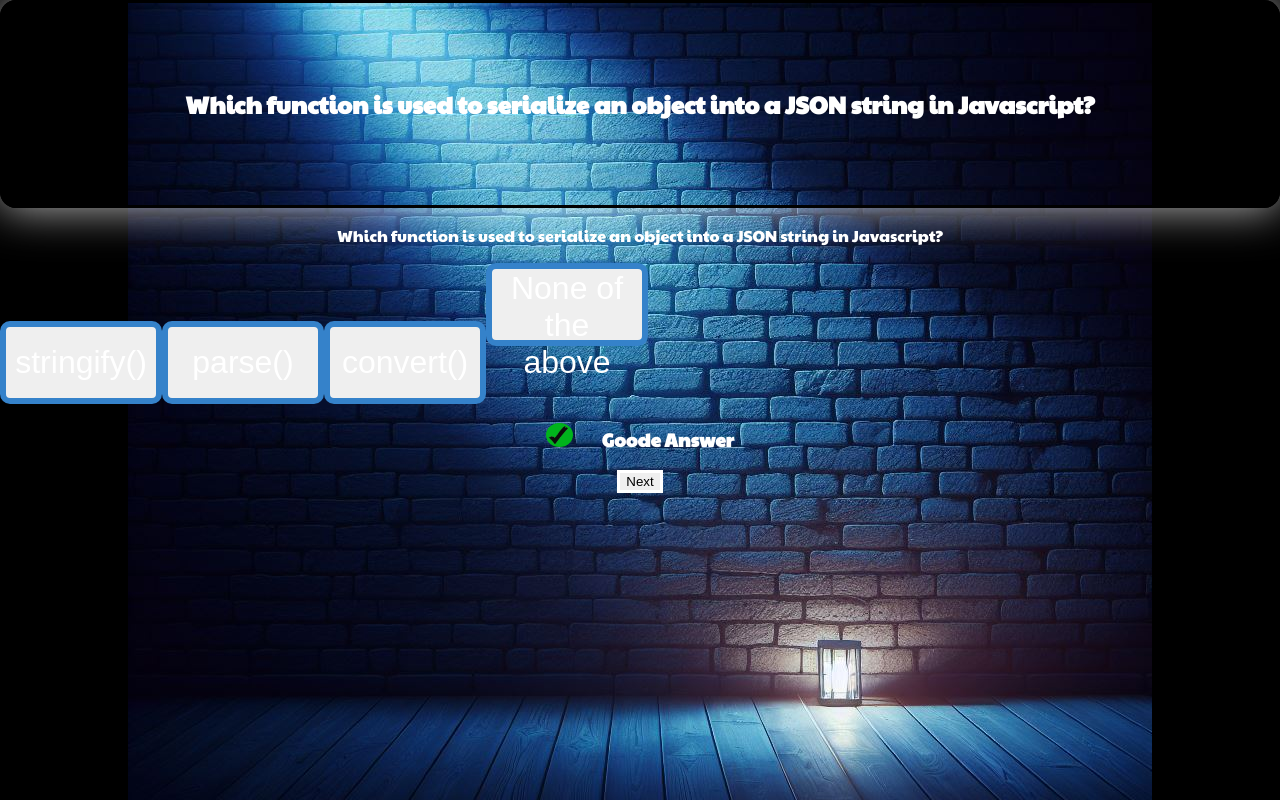
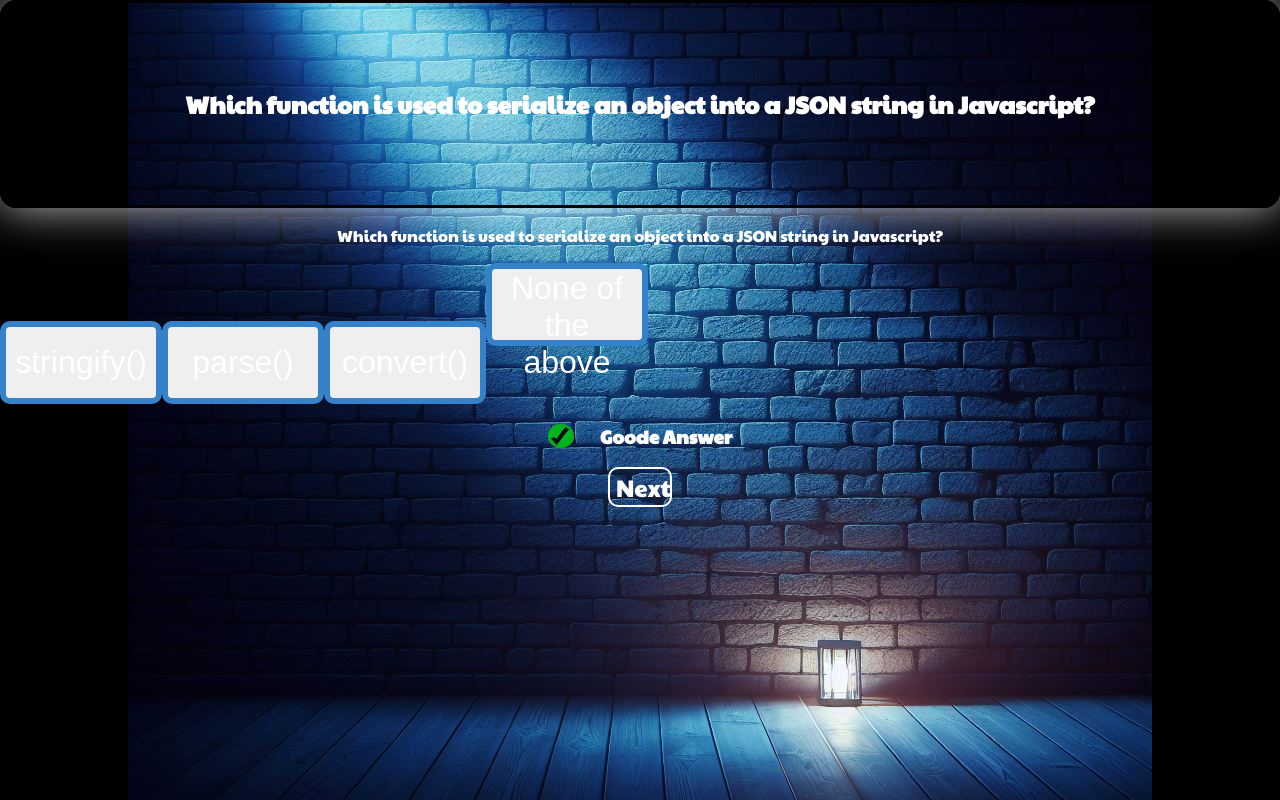
Before and after one commit to kna1703/quiz_react, a React (Vite) app: page / in a window 1280 px wide. Both pictures are taken after a click on the button "stringify()". Built offline with nearby package versions, Linux system fonts and the light colour scheme.

Commit message:
Result CSS

```diff
--- a/src/components/Result/Result.css
+++ b/src/components/Result/Result.css
@@ -2,6 +2,10 @@
   display: flex;
   justify-content: center;
   flex-direction: column;
+  align-items: center;
+}
+.GoodFalse {
+  display: flex;
   align-items: center;
 }
 .none {
@@ -22,5 +26,12 @@
   margin-right: 2vw;
 }
 .Next {
-  border: #ffff solid;
+  border: #ffff solid 2px;
+  background-color: transparent;
+  border-radius: 10px;
+  color: white;
+  width: 5vw;
+  height: 5vh;
+  font-size: 1.5rem;
+  font-family: PaytoneOne-Regular;
 }
--- a/src/components/Result/Result.jsx
+++ b/src/components/Result/Result.jsx
@@ -35,11 +35,11 @@ function Result({
   return (
     <div className={className}>
       {isCorrect === true ? (
-        <h3>
+        <h3 className="GoodFalse">
           <img className="goodCheck" src={checkdetour} /> Goode Answer{" "}
         </h3>
       ) : (
-        <h3>
+        <h3 className="GoodFalse">
           <img className="falseCheck" src={X} /> Tes null !{" "}
         </h3>
       )}
```
